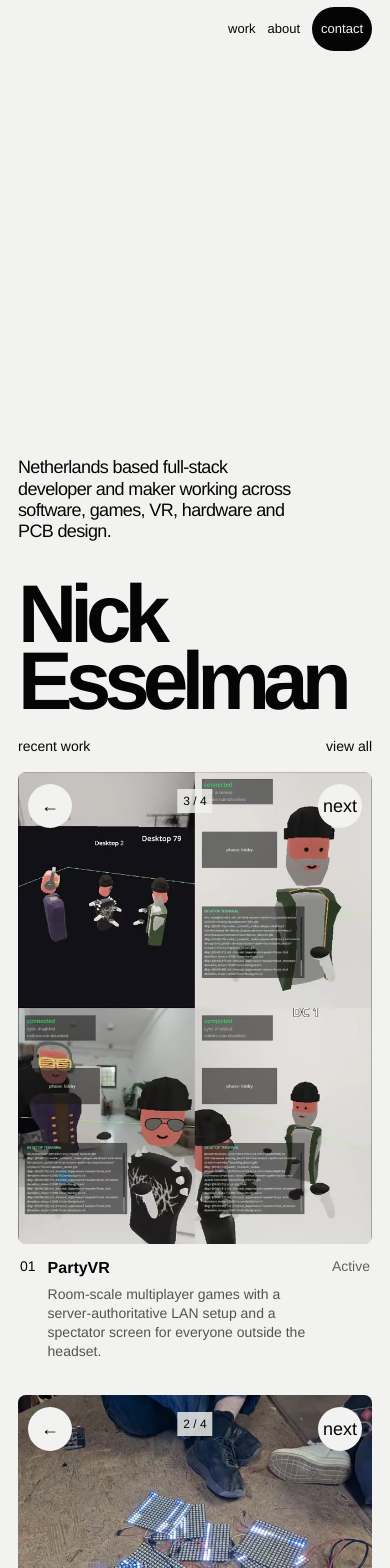
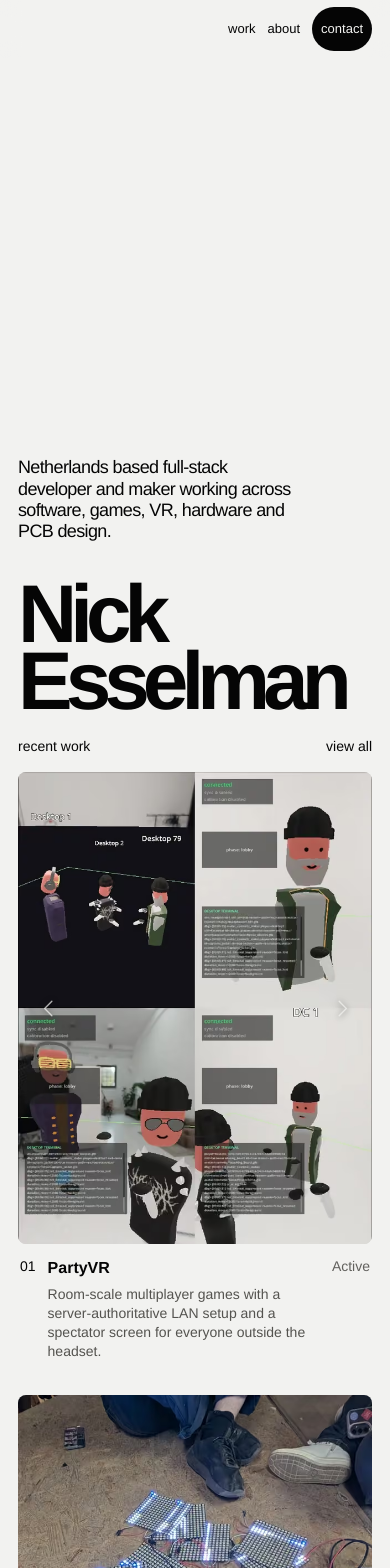
Before and after one commit to Nickdev8/nickesselman.nl, a React (Vite) app: page / in a window 390 px wide. Shown: the top 1568 px of the page. Built offline with nearby package versions, Linux system fonts and the light colour scheme; no server answers.

Commit message:
style: refine favicon and carousel controls

```diff
--- a/src/components/ProjectGallery.jsx
+++ b/src/components/ProjectGallery.jsx
@@ -54,6 +54,15 @@ function VideoSlide({ media, active, enabled }) {
     >
       {enabled && <source src={media.src} type="video/mp4" />}
     </video>
+  );
+}
+
+function CarouselChevron({ direction }) {
+  const path = direction === "previous" ? "M15.5 4.5 8 12l7.5 7.5" : "M8.5 4.5 16 12l-7.5 7.5";
+  return (
+    <svg viewBox="0 0 24 24" aria-hidden="true">
+      <path d={path} />
+    </svg>
   );
 }
 
@@ -143,9 +152,12 @@ function ProjectCarousel({ project, index }) {
 
         {slides.length > 1 && (
           <>
-            <button type="button" className="carousel-arrow carousel-arrow-left" onClick={() => move(-1)} aria-label={`Previous ${project.title} image`}>←</button>
-            <button type="button" className="carousel-arrow carousel-arrow-right" onClick={() => move(1)} aria-label={`Next ${project.title} image`}>next</button>
-            <span className="carousel-counter" aria-hidden="true">{slide + 1} / {slides.length}</span>
+            <button type="button" className="carousel-arrow carousel-arrow-left" onClick={() => move(-1)} aria-label={`Previous ${project.title} image`}>
+              <CarouselChevron direction="previous" />
+            </button>
+            <button type="button" className="carousel-arrow carousel-arrow-right" onClick={() => move(1)} aria-label={`Next ${project.title} image`}>
+              <CarouselChevron direction="next" />
+            </button>
           </>
         )}
         <a className="project-card-link" href={projectPath(project)} aria-label={`Read the ${project.title} case study`} />
--- a/src/styles.css
+++ b/src/styles.css
@@ -120,39 +120,36 @@ button { color: inherit; }
 .carousel-arrow {
   position: absolute;
   z-index: 6;
-  top: 12px;
+  top: 50%;
   display: grid;
   place-items: center;
   width: 44px;
-  height: 44px;
+  height: 64px;
   padding: 0;
   border: 0;
-  border-radius: 50%;
-  background: var(--paper);
-  font-size: 18px;
-  line-height: 1;
+  background: transparent;
+  color: rgba(242, 242, 240, 0.72);
   cursor: pointer;
   opacity: 0;
-  transition: opacity 150ms ease, background-color 150ms ease, color 150ms ease;
+  transform: translateY(-50%);
+  transition: opacity 150ms ease, color 150ms ease;
 }
-.carousel-arrow:hover, .carousel-arrow:focus-visible { color: var(--paper); background: var(--ink); outline: none; }
-.carousel-arrow-left { left: 10px; }
-.carousel-arrow-right { right: 10px; }
-.carousel-counter {
-  position: absolute;
-  z-index: 5;
-  top: 17px;
-  left: 50%;
-  padding: 3px 6px;
-  color: var(--ink);
-  background: rgba(242, 242, 240, 0.82);
-  font-size: 12px;
-  opacity: 0;
-  transform: translateX(-50%);
-  transition: opacity 150ms ease;
+.carousel-arrow svg {
+  width: 23px;
+  height: 23px;
+  overflow: visible;
+  fill: none;
+  stroke: currentColor;
+  stroke-width: 1.4;
+  stroke-linecap: round;
+  stroke-linejoin: round;
+  filter: drop-shadow(0 1px 3px rgba(5, 5, 5, 0.72));
 }
-.project-carousel:hover .carousel-arrow, .project-carousel:focus-within .carousel-arrow,
-.project-carousel:hover .carousel-counter, .project-carousel:focus-within .carousel-counter { opacity: 1; }
+.carousel-arrow:hover, .carousel-arrow:focus-visible { color: var(--paper); outline: none; }
+.carousel-arrow:focus-visible { outline: 1px solid rgba(242, 242, 240, 0.8); outline-offset: -3px; }
+.carousel-arrow-left { left: 8px; }
+.carousel-arrow-right { right: 8px; }
+.project-carousel:hover .carousel-arrow, .project-carousel:focus-within .carousel-arrow { opacity: 1; }
 .project-caption { display: grid; grid-template-columns: auto 1fr auto; gap: 12px; padding: 12px 2px 32px; font-size: 14px; }
 .project-caption h3, .project-caption p { margin: 0; }
 .project-caption h3 { font-size: 16px; font-weight: 650; }
@@ -324,7 +321,7 @@ footer { display: flex; justify-content: space-between; padding: 22px 3.4vw 34px
   .projects-section { padding: 0 18px 90px; }
   .project-grid { grid-template-columns: 1fr; gap: 12px; }
   .carousel-viewport { border-radius: 8px; }
-  .carousel-arrow, .carousel-counter { opacity: 1; }
+  .carousel-arrow { opacity: 1; }
   .project-caption { padding-bottom: 22px; }
   .about-section { padding: 34px 18px 78px; }
   .about-heading { padding-bottom: 14px; }
```
Also changed, not shown: public/favicon.svg.
